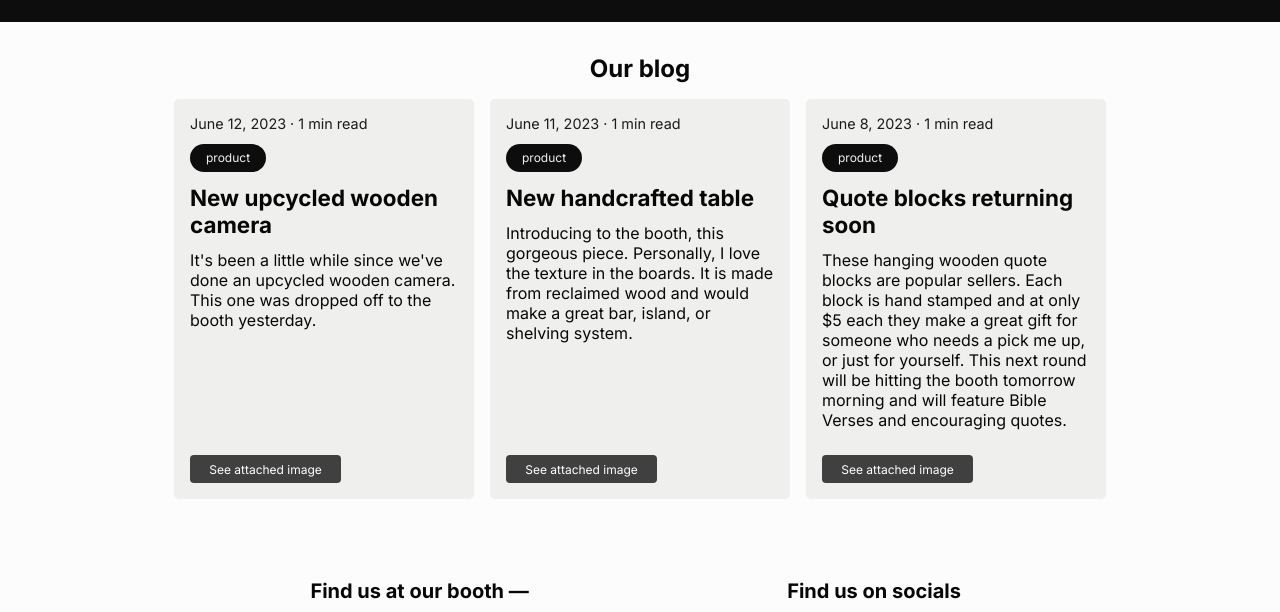
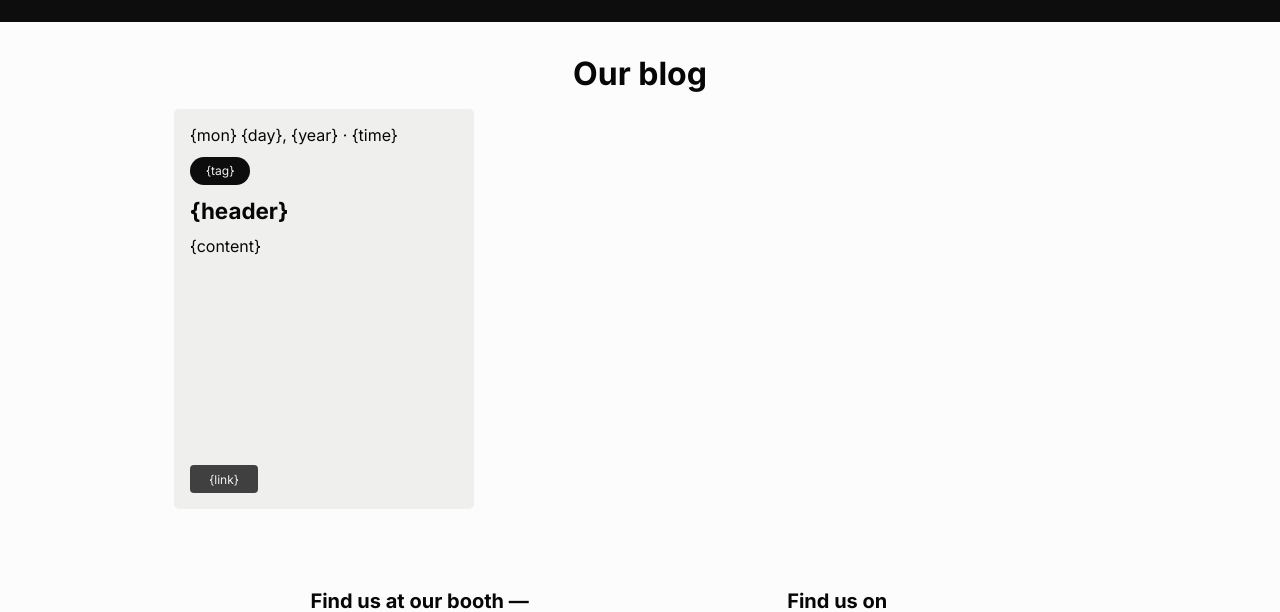
Before and after one commit to nathanielhowe97/hdmain, a plain HTML site: page blog.html in a window 1280 px wide. Shown: the part 54-666 px from the top of the page. Drawn offline with nearby package versions, Linux system fonts and the light colour scheme.

Commit message:
Add files via upload

```diff
--- a/blog.css
+++ b/blog.css
@@ -22,8 +22,12 @@
     color:var(--text);
     color:#080707;
 
-    width:300px;
-    height:400px;
+    width:18.75rem;
+    height:25rem;
+}
+
+#header0, #header2{
+    margin-bottom:2rem;
 }
 
 .cta{
@@ -35,8 +39,6 @@
     .blog-container{
         display:grid;
         grid-auto-flow: row;
-
-
     }
 
     .wrapper{
@@ -48,6 +50,10 @@
         align-items: center;
         justify-content: center;
     }
+
+    #header0, #header2{
+        margin-bottom:1rem;
+    }
 }
 
 @media only screen and (min-width:750px){
@@ -56,6 +62,12 @@
         grid-auto-flow: row;
         grid-template-columns: 1fr 1fr;
         gap:1rem;
+    }
+}
+
+@media only screen and (min-width:900px){
+    #header2{
+        margin-bottom:2.5rem;
     }
 }
 
@@ -80,7 +92,7 @@ h3{
     color:#080707e9;
 }
 
-.tags{
+.blog-tags{
     font-size:.75rem;
     margin-block:0.75rem 0;
     background-color: var(--accent);
@@ -115,3 +127,15 @@ h3{
         background-color: #0d0d0d;
     }
 }
+
+.header{
+    text-wrap: balance;
+}
+
+.content{
+    white-space: pre-wrap;
+}
+
+.article-header{
+    font-size:2rem;
+}
--- a/blog.html
+++ b/blog.html
@@ -11,9 +11,7 @@
 	<link rel="stylesheet" type="text/css" href="styles.css">
 	<link rel="stylesheet" type="text/css" href="blog.css">
 
-	<script defer src="javascript/nav.js"></script>
 	<script defer src="javascript/tags.js"></script>
-	<script defer src="javascript/article1.js"></script>
 	<script defer src="javascript/article2.js"></script>
 
 
@@ -22,28 +20,6 @@
     <style></style>
 </head>
 <body>
-
-<noscript>
-	<span id="alert"> </span>This page requires Javascript to run properly. Visit <a href="https://www.enable-javascript.com/" target="_blank">enable-javascript.com</a> if you don't know how.
-	<style>
-		noscript{
-			background-color: #FDFCFC;
-			padding:.5rem;
-
-			& > a{
-				color:#101010;
-			}
-		}
-
-		nav details{
-			position: absolute;
-			top:2rem;
-			right:1rem;
-		}
-	</style>
-</noscript>
-
-
 	<nav>
 		<div class="logo-container">
 			<a href="index.html" class="logo"><img src="images/logo.png" alt="howes decor logo" width="32" height="32"></a>
@@ -68,69 +44,35 @@
 				<section class=" page-about about">
 					<h2 class="article-header">Our blog</h2>
 				</section>
-				<div class="blog-container">
-					<section class="blog-post">
-						<div class="blog-dates">
-							<p id="date0001" class="date">
-								<span id="month1">{mon}</span>
-								<span id="day1">{day}</span>,
-								<span id="year1">{yr}</span> &middot;
-								<span id="time1">{time}</span> min read</p>
+
+				<noscript>This page requires Javascript to be enabled to function properly. Visit <a href="https://www.enable-javascript.com/" target="_blank">www.enable-javascript.com/</a> if you need assitance.</noscript>
+
+				<!-- template blog -->
+				<div id="blog-container" class="blog-container">
+					<section id="blog-post" class="blog-post">
+						<div id="blog-dates" class="blog-dates">
+							<span id="month">{mon}</span>
+							<span id="day">{day}</span>,
+							<span id="year">{year}</span>
+							<span>&middot;</span>
+							<span id="time">{time}</span>
 						</div>
-						<div class="blog-tags">
-							<span id="tag1" class="tags">{tag}</span>
+						<div id="blog-tags" class="blog-tags">
+							<span id="tag" class="tags">{tag}</span>
 						</div>
-						<div class="blog-header">
-							<h3><span id="header1">{header}</span></h3>
+						<div id="blog-header" class="blog-header">
+							<h3 id="header" class="header">{header}</h3>
 						</div>
-						<div class="blog-content">
-							<p class="content"><span id="description1">{short description}</span><p></div>
-						<div class="blog-cta">
-							<p class="cta"><a id="href1" class="read-more" href="#" target="_blank"><span id="cta-text1">See attached image</span></a></p>
+						<div id="blog-content" class="blog-content">
+							<p id="content" class="content">{content}</p>
 						</div>
-					</section>
-					<section class="blog-post">
-						<div class="blog-dates">
-							<p id="date0002" class="date">
-								<span id="month2">{mon}</span>
-								<span id="day2">{day}</span>,
-								<span id="year2">{yr}</span> &middot;
-								<span id="time2">{time}</span> min read</p>
-						</div>
-						<div class="blog-tags">
-							<span id="tag2" class="tags">{tag}</span>
-						</div>
-						<div class="blog-header">
-							<h3><span id="header2">{header}</span></h3>
-						</div>
-						<div class="blog-content">
-							<p class="content"><span id="description2">{short description}</span><p></div>
-						<div class="blog-cta">
-							<p class="cta"><a id="href2" class="read-more" href="#" target="_blank"><span id="cta-text2">See attached image</span></a></p>
-						</div>
-					</section>
-
-					<section class="blog-post">
-						<div class="blog-dates">
-							<p id="date0003" class="date">
-								<span id="month3">{mon}</span>
-								<span id="day3">{day}</span>,
-								<span id="year3">{yr}</span> &middot;
-								<span id="time3">{time}</span> min read</p>
-						</div>
-						<div class="blog-tags">
-							<span id="tag3" class="tags">{tag}</span>
-						</div>
-						<div class="blog-header">
-							<h3><span id="header3">{header}</span></h3>
-						</div>
-						<div class="blog-content">
-							<p class="content"><span id="description3">{short description}</span><p></div>
-						<div class="blog-cta">
-							<p class="cta"><a id="href3" class="read-more" href="#" target="_blank"><span id="cta-text3">See attached image</span></a></p>
+						<div id="blog-cta" class="blog-cta">
+							<a href="#" target="_blank" id="href" class="read-more"><span id="cta-text" class="cta-text cta">{link}</span></a>
 						</div>
 					</section>
 				</div>
+
+
 			</div>
         </article>
     </main>
--- a/styles.css
+++ b/styles.css
@@ -148,66 +148,6 @@ noscript{
 	bottom:1rem;
 }
 
-
-/*---not updated yet---*/
-
-
-/*
-	.nav{
-    color:#e1e1e1;
-    background-color: #000000;
-
-    padding:.75rem;
-
-	text-align: left;
-	display: flex;
-	align-items: center;
-
-    list-style-type: none;
-}
-
-.nav-link{
-	display:inline-block;
-
-    text-decoration: none;
-
-	margin-right:1rem;
-
-	color: #f1f1f1;
-
-    &:hover, &:active{
-        text-decoration: underline;
-        text-underline-offset: .15rem;
-        text-decoration-thickness: .1rem;
-    }
-
-	&:focus-visible{
-		text-decoration:none;
-	}
-}
-
-.cart{
-	font-size:1.25rem;
-	font-weight: 400;
-
-	position: absolute;
-	right:2.5rem;
-	top:0.5rem;
-
-	padding-block:.25rem;
-	padding-inline: .25rem;
-	border-radius:50%;
-
-	background-color: rgb(68, 68, 68, 0);
-
-	transition: linear .3s;
-
-	&:hover, &:focus, &:active{
-		background-color:#444;
-	}
-} */
-
-
 .hero{
 	width: 100%;
 	height: 100vh;
@@ -221,7 +161,7 @@ noscript{
 
 	color:#ededed;
 
-	background-size: cover;
+	background-size: 100% 100vh;
 	background-position: center center;
 	background-repeat: no-repeat;
 	background-attachment: fixed;
@@ -300,10 +240,18 @@ article, footer{
 	& > div > h4{
 		margin-bottom:.5rem;
 		font-size:1.25rem;
+		text-wrap:balance;
 	}
+
+}
+
+@media screen and (max-width:715px){
+
 }
 
 .footer-link, address, img, .email{
+
+
 	font-size:1rem;
 	display:inline-block;
     text-decoration: none;
@@ -324,7 +272,6 @@ article, footer{
 
 	&.email{
 		margin:0;
-		word-break: break-all;
 	}
 }
 
@@ -349,6 +296,8 @@ article, footer{
 		grid-template-rows: 1fr 1fr;
 
 		margin-bottom:-5rem;
+
+		gap:2rem;
 	}
 }
 
```
